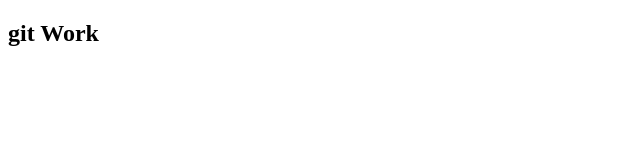
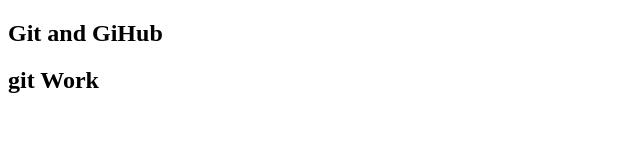
Before and after one commit to devendra-prajapat-13/gitWorkFlow, a plain HTML site: page index.html in a window 1280 px wide. Shown: the whole page, without its empty margins (0-640 px from the left). Drawn offline with Linux system fonts and the light colour scheme.

Commit message:
chnages done

```diff
--- /dev/null
+++ b/app.js
@@ -0,0 +1 @@
+console.log("javascript");
--- a/index.html
+++ b/index.html
@@ -6,6 +6,7 @@
     <title>Document</title>
 </head>
 <body>
+    <h2>Git and GiHub</h2>
     <h2>git Work</h2>
 </body>
 </html>
```
